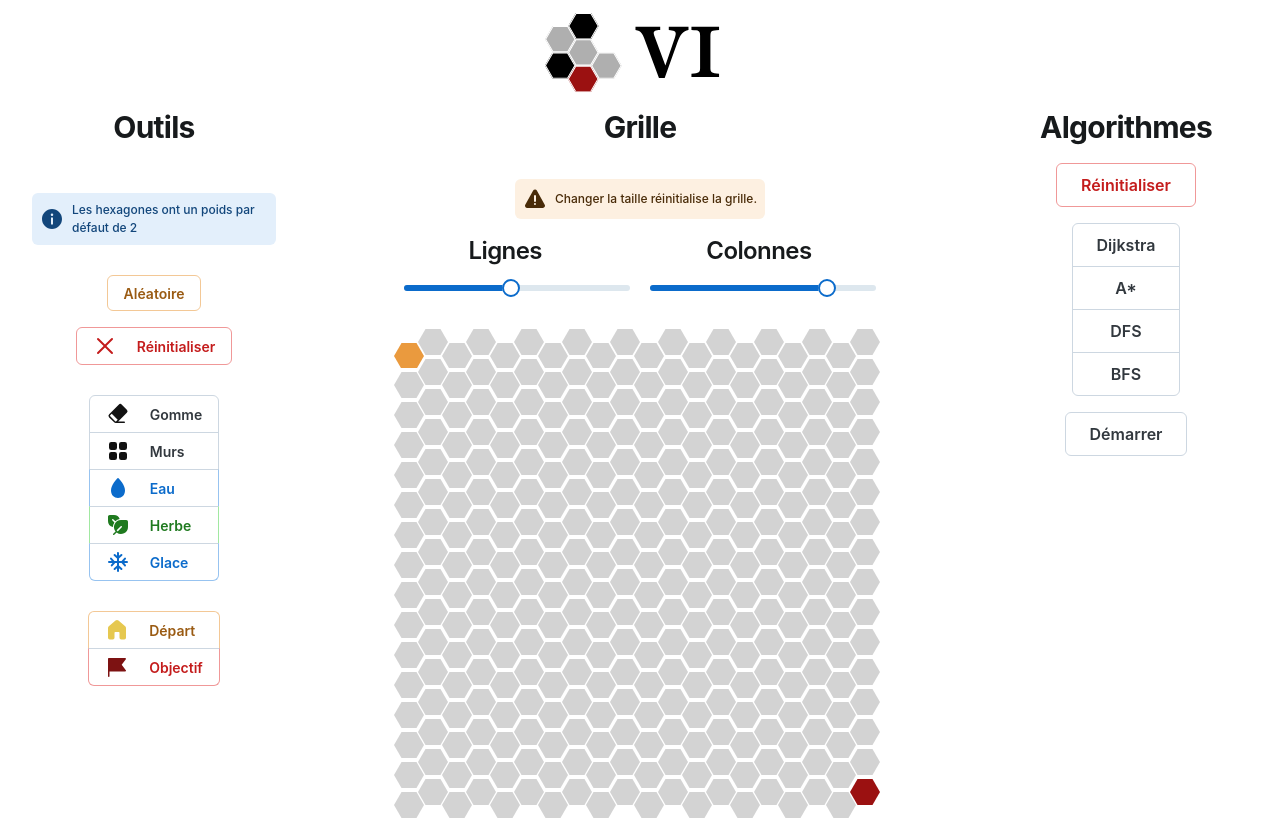
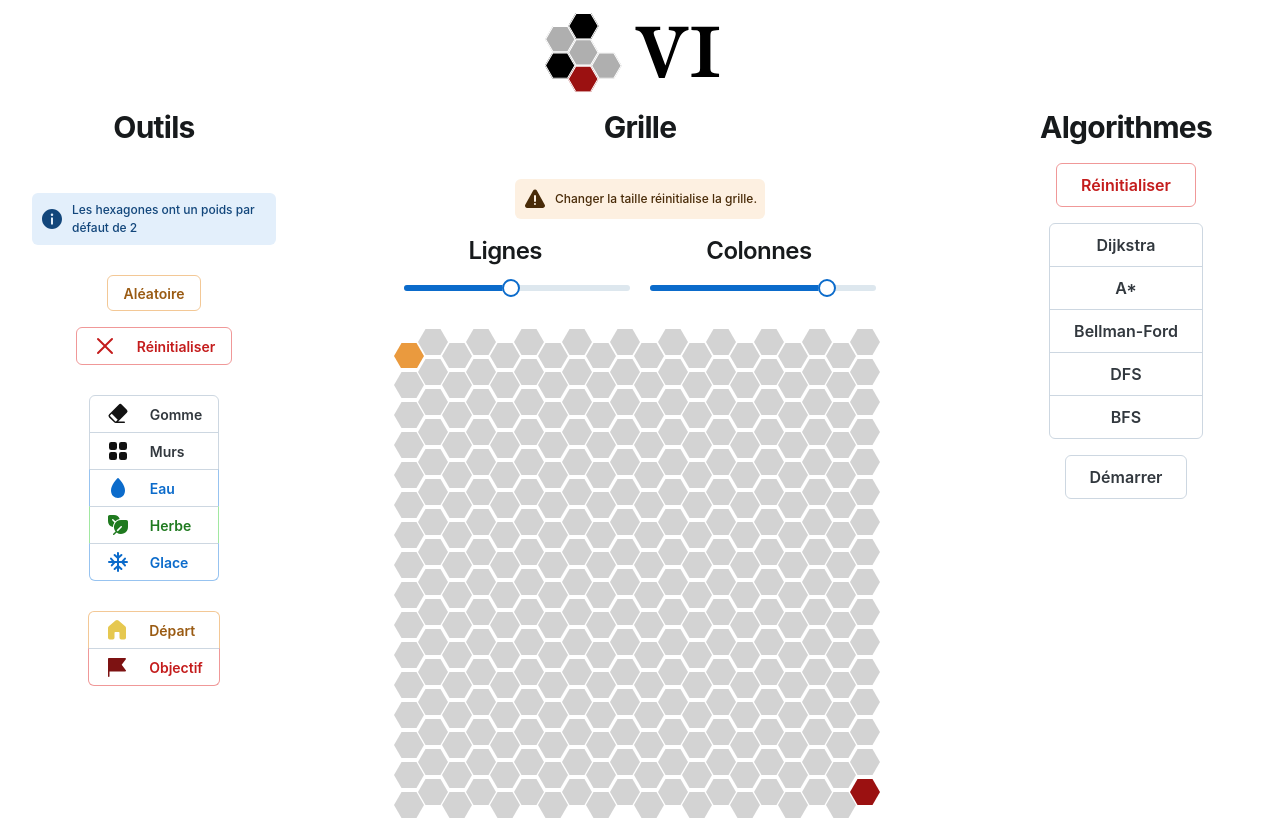
Before and after one commit to 444chak/VI, a Next.js app in the folder front-js/: page /home in a window 1280 px wide. Built offline with nearby package versions, Linux system fonts and the light colour scheme.

Commit message:
Update home for bellman

```diff
--- a/front-js/src/app/home/page.tsx
+++ b/front-js/src/app/home/page.tsx
@@ -783,6 +783,12 @@ export default function Home() {
                 },
                 {
                   color: "neutral" as const,
+                  label: ALGORITHM_LABELS.BELLMAN_FORD,
+                  tooltip: TOOLTIPS.BELLMAN_FORD,
+                  onClick: () => callAlgorithm(ALGORITHM_PATHS.BELLMAN_FORD),
+                },
+                {
+                  color: "neutral" as const,
                   label: ALGORITHM_LABELS.DFS,
                   tooltip: TOOLTIPS.DFS,
                   slug: ALGORITHM_PATHS.DFS,
```
